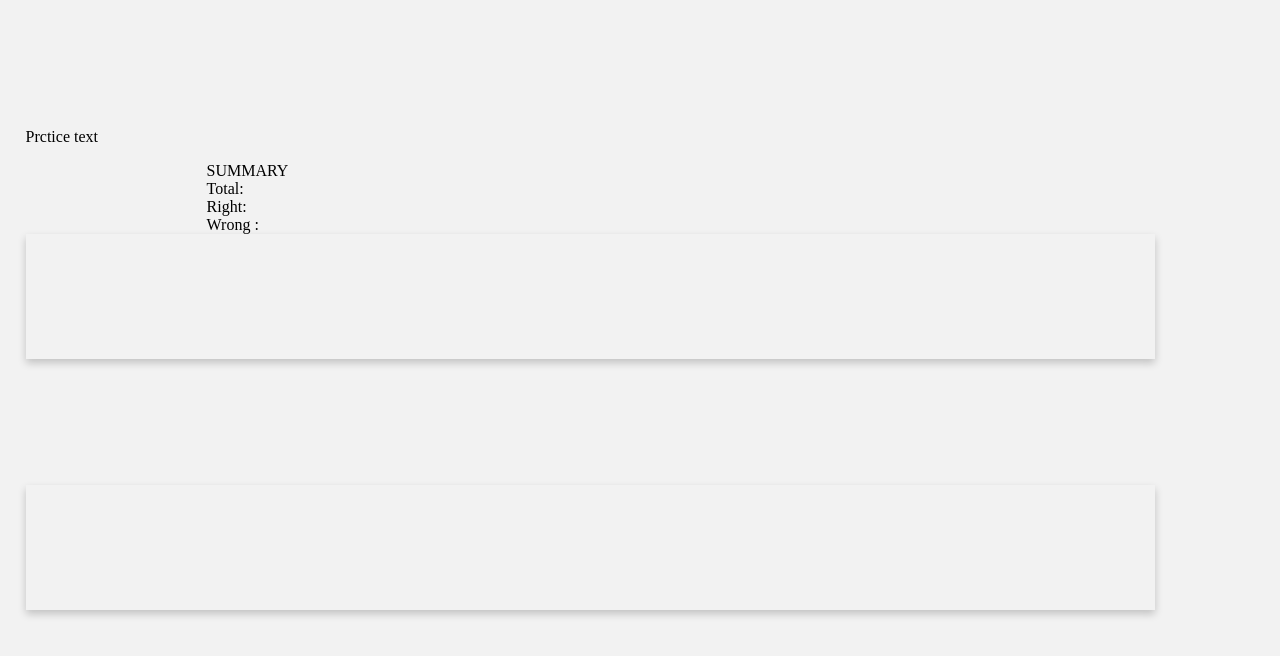
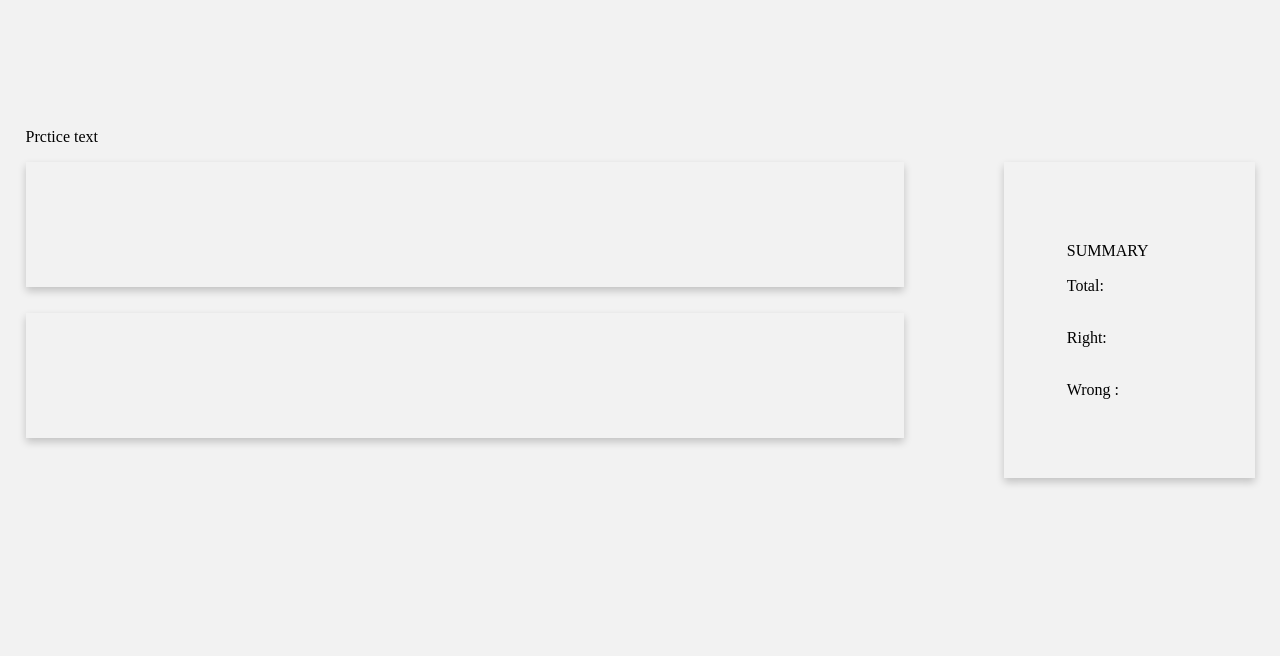
Before and after one commit to jyotsnarupaliya/typingTutor, a Django app: a page that uses typingTutor/lessons/templates/lessons/home.html in a window 1280 px wide. Shown: the top 656 px of the page. Run offline with Django 3.2, Linux system fonts and the light colour scheme; data comes from the database, SQL or seed files in the repository.

Commit message:
added summary for letter count on right side of page

```diff
--- a/typingTutor/lessons/static/lessons/baseStyle.css
+++ b/typingTutor/lessons/static/lessons/baseStyle.css
@@ -27,7 +27,7 @@ body {
 #typingArea {
 	box-shadow: 0 4px 8px 0 rgba(0,0,0,0.2);
 	transition: 0.3s;
-	width: 80%;
+	width:60%;
 	padding:5%;
 }
 #typingArea:hover {
@@ -36,9 +36,10 @@ body {
 #output {
         box-shadow: 0 4px 8px 0 rgba(0,0,0,0.2);
         transition: 0.3s;
-        width: 80%;
+        width: 60%;
         padding:5%;
-	margin: 10% 0% 10% 0%;
+		margin: 2% 0% 10% 0%;
+		display: inline-block;
 }
 #output:focus {
     box-shadow: 0 8px 16px 0 rgba(0,0,0,0.2);
@@ -47,3 +48,12 @@ body {
     border-color: rgb(99, 96, 250, 1);
     border-style: solid;
 }
+
+#result {
+	float: right;
+	box-shadow: 0 4px 8px 0 rgba(0,0,0,0.2);
+	transition: 0.3s;
+	width:10%;
+	padding:5%;
+	margin: 0% 2% 0% 0%;
+}
```
Also changed, not shown: typingTutor/lessons/static/lessons/app.js (+8 -45 lines).
